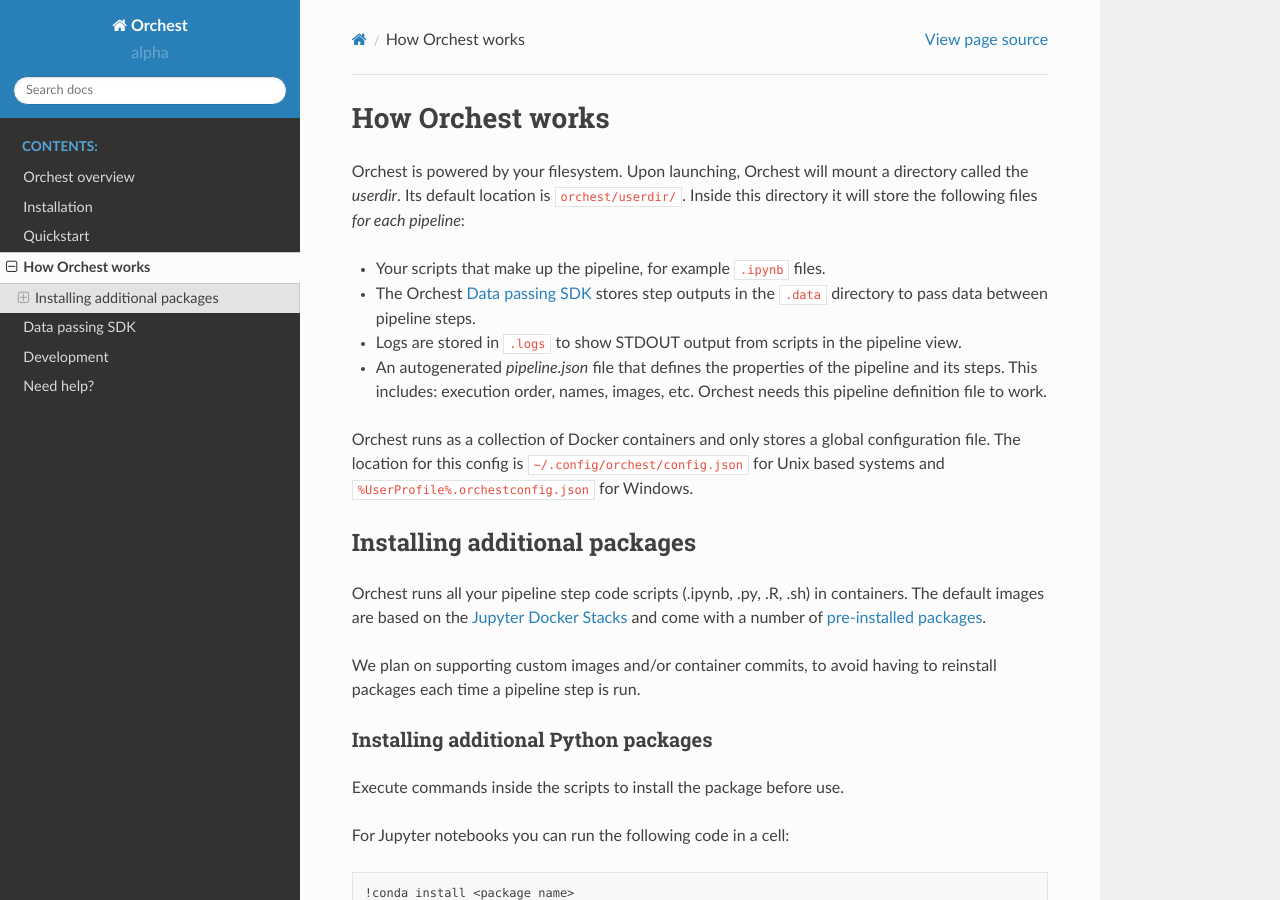
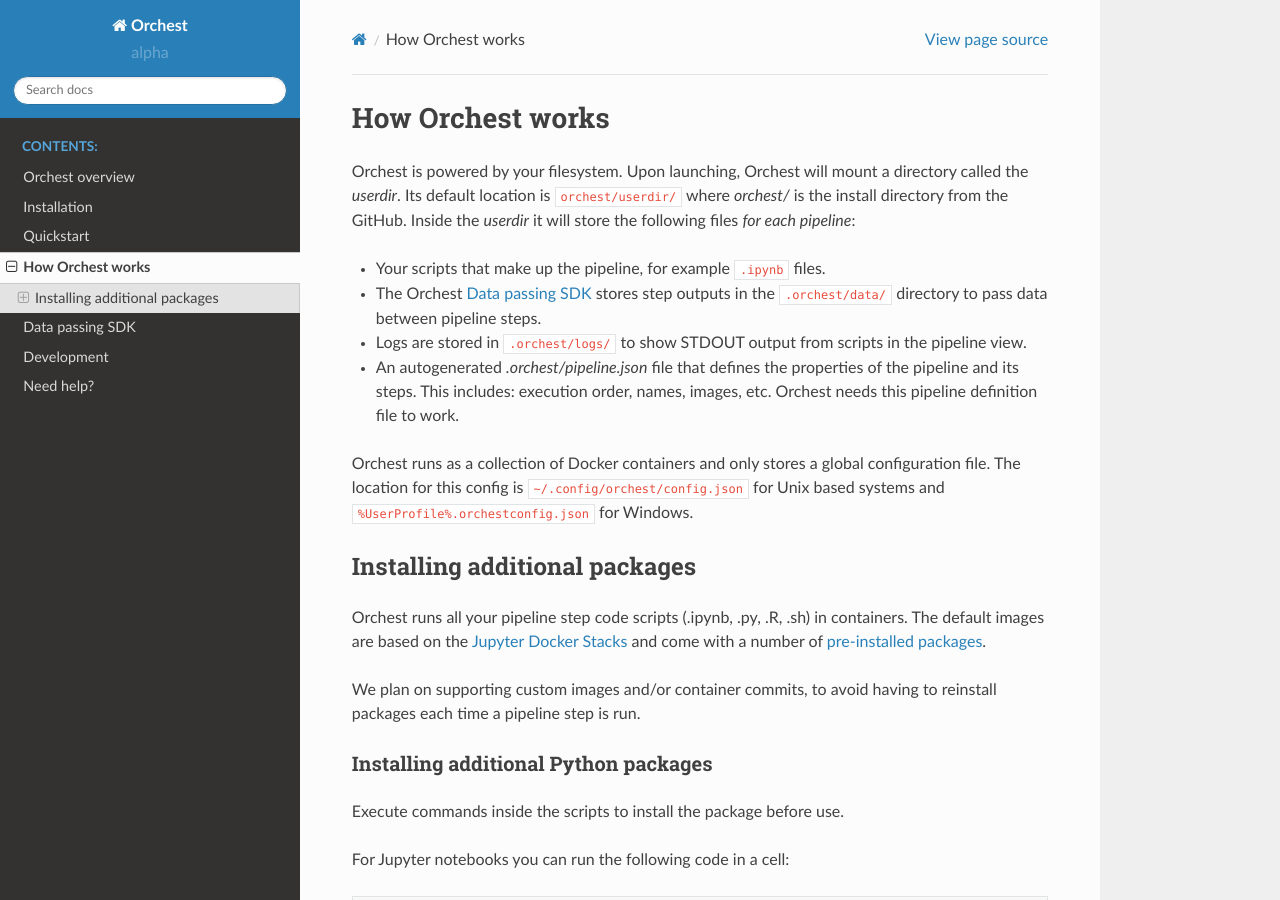
Before and after one commit to ReactExpert918/orchest, a Sphinx documentation site: the page built from docs/source/how_orchest_works.rst, in a window 1280 px wide and 900 px high. Built offline with Sphinx 7.4.7 and the Read the Docs theme 2.0.0, drawn with Linux system fonts in a browser that asks for light colours.

Commit message:
Update docs

```diff
--- a/docs/source/development/contributer_guides.rst
+++ b/docs/source/development/contributer_guides.rst
@@ -19,4 +21,5 @@
    git clone https://github.com/orchest/orchest.git
 
 
-Feel free to pick up any of the issues on `GitHub <https://github.com/orchest/orchest/issues>`_ or create a pull request for your own feature.
+Feel free to pick up any of the issues on `GitHub <https://github.com/orchest/orchest/issues>`_ or
+create a pull request for your own feature.
--- a/docs/source/how_orchest_works.rst
+++ b/docs/source/how_orchest_works.rst
@@ -1,17 +1,18 @@
 How Orchest works
 =================
 
-Orchest is powered by your filesystem. Upon launching, Orchest will
-mount a directory called the `userdir`. Its default location is
-:code:`orchest/userdir/`. Inside this directory it will store the following
-files `for each pipeline`:
+Orchest is powered by your filesystem. Upon launching, Orchest will mount a directory called the
+`userdir`. Its default location is :code:`orchest/userdir/` where `orchest/` is the install
+directory from the GitHub. Inside the `userdir` it will store the following files `for each
+pipeline`:
 
 * Your scripts that make up the pipeline, for example :code:`.ipynb` files.
-* The Orchest :ref:`SDK` stores step outputs in the :code:`.data` directory to pass data between pipeline steps.
-* Logs are stored in :code:`.logs` to show STDOUT output from scripts in the pipeline view.
-* An autogenerated `pipeline.json` file that defines the properties of the pipeline and its steps.
-  This includes: execution order, names, images, etc. Orchest needs this
-  pipeline definition file to work.
+* The Orchest :ref:`SDK` stores step outputs in the :code:`.orchest/data/` directory to pass data
+  between pipeline steps.
+* Logs are stored in :code:`.orchest/logs/` to show STDOUT output from scripts in the pipeline view.
+* An autogenerated `.orchest/pipeline.json` file that defines the properties of the pipeline and its
+  steps.  This includes: execution order, names, images, etc. Orchest needs this pipeline definition
+  file to work.
 
 Orchest runs as a collection of Docker containers and only stores a global configuration file. The
 location for this config is :code:`~/.config/orchest/config.json` for Unix based systems and
--- a/docs/source/index.rst
+++ b/docs/source/index.rst
@@ -10,9 +10,8 @@
 -- `GitHub <http://www.github.com/orchest/orchest>`_
 -- `Community forum <https://community.orchest.io/>`_
 
-Orchest is an open source, cloud native, development environment built for data science. Orchest
-enables you to develop, train and run your models on the cloud without any knowledge of cloud
-infrastructure.
+Orchest is a tool for creating data science pipelines. Orchest enables you to develop, train and run
+your models on the cloud without any knowledge of cloud infrastructure.
 
 
 .. toctree::
```
Also changed, not shown: other parts of docs/source/development/contributer_guides.rst (+2 -0 lines), docs/source/orchest_overview.rst (+3 -5 lines), docs/source/sdk.rst (+6 -5 lines).
